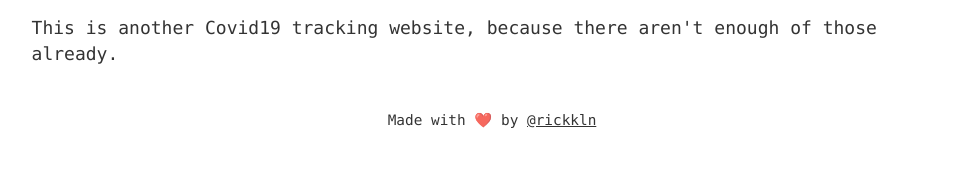
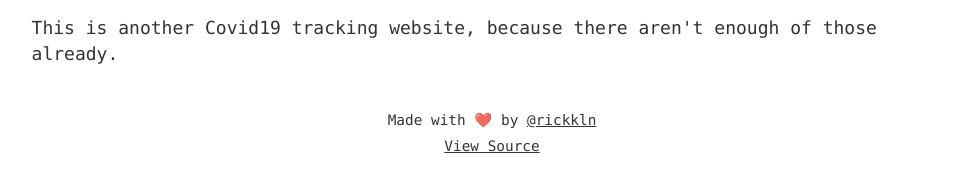
Before and after one commit to rickkln/corona, a Gatsby site: page /about in a window 1280 px wide. Shown: the part 83-274 px from the top of the page, without its empty margins (148-1117 px from the left). Built offline with nearby package versions, Linux system fonts and the light colour scheme; Gatsby itself is replaced by a stand-in of ours.

Commit message:
Add view source button

```diff
--- a/src/components/layout.tsx
+++ b/src/components/layout.tsx
@@ -31,6 +31,8 @@
         by
         {' '}
         <a href="https://twitter.com/rickkln">@rickkln</a>
+        <br />
+        <a href="https://github.com/rickkln/corona">View Source</a>
       </footer>
     </div>
   </>
```
